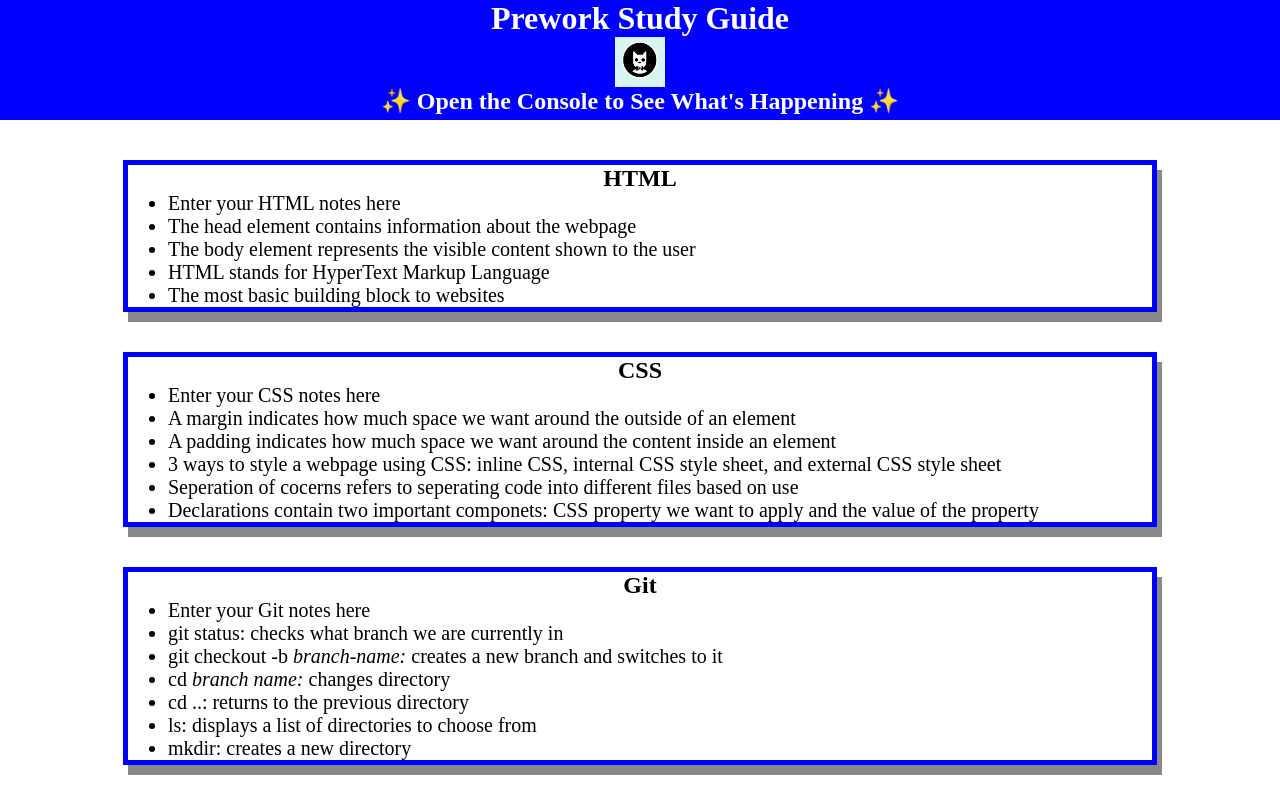
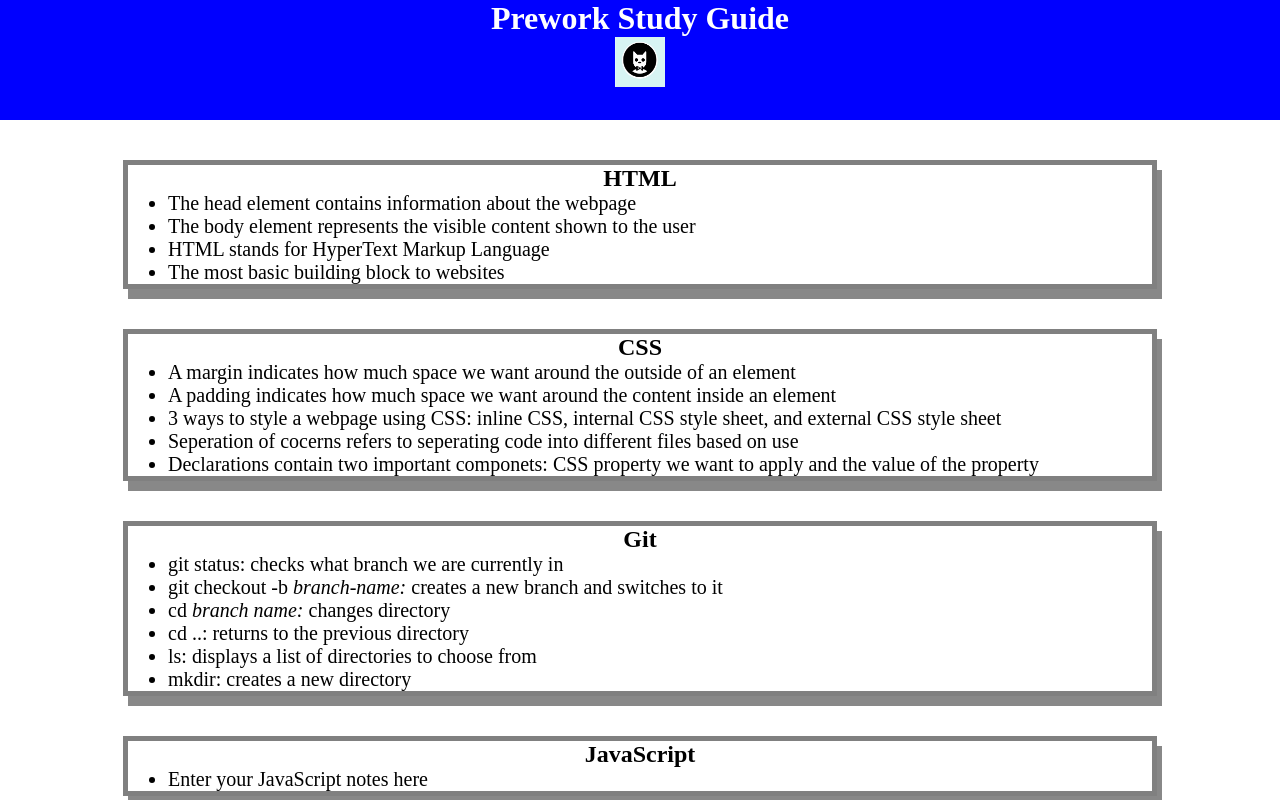
Before and after one commit to CBaldock2/prework-study-guide, a plain HTML site: page index.html in a window 1280 px wide. Shown: the top 800 px of the page. Drawn offline with Linux system fonts and the light colour scheme.

Commit message:
Revert "Added code to the js file"

```diff
--- a/assets/script.js
+++ /dev/null
@@ -1,19 +0,0 @@
-var topics = ['HTML', 'CSS', 'Git', 'JavaScript'];
-
-for(var x = 0; x < topics.length; x++) {
-    console.log(topics[x])
-}
-
-/*
-if (topic === 'HTML') {
- console.log("Let's study HTML!");
-} else if (topic === 'CSS') {
- console.log("Let's study CSS!");
-} else if (topic === 'Git') {
- console.log("Let's study Git!");
-} else if (topic === 'JavaScript') {
- console.log("Let's study JavaScript!");
-} else {
- console.log('Please try again!');
-}
-*/
--- a/assets/style.css
+++ b/assets/style.css
@@ -37,6 +37,6 @@ p {
 .card {
     width: 80%;
     margin: 40px auto;
-    border: 5px solid blue;
+    border: 5px solid gray;
     box-shadow: 5px 10px #888888
 }
--- a/index.html
+++ b/index.html
@@ -18,14 +18,12 @@
         src="./assets/bowtie-cat.png"
         alt="Profile image of cat wearing a bow tie."
       />
-      <h2>✨ Open the Console to See What's Happening ✨</h2>
     </header>
 
     <main>
       <section class="card" id="html-section">
         <h2>HTML</h2>
         <ul>
-          <li>Enter your HTML notes here</li>
           <li>The head element contains information about the webpage</li>
           <li>The body element represents the visible content shown to the user</li>
           <li>HTML stands for HyperText Markup Language</li>
@@ -36,7 +34,6 @@
       <section class="card" id="css-section">
         <h2>CSS</h2>
         <ul>
-          <li>Enter your CSS notes here</li>
           <li>A margin indicates how much space we want around the outside of an element</li>
           <li>A padding indicates how much space we want around the content inside an element</li>
           <li>3 ways to style a webpage using CSS: inline CSS, internal CSS style sheet, and external CSS style sheet</li>
@@ -49,7 +46,6 @@
       <section class="card" id="git-section">
         <h2>Git</h2>
         <ul>
-          <li> Enter your Git notes here</li>
           <li>git status: checks what branch we are currently in</li>
           <li>git checkout -b <i>branch-name:</i> creates a new branch and switches to it</li>
           <li>cd <i>branch name:</i> changes directory</li>
@@ -58,7 +54,6 @@
           <li>mkdir: creates a new directory</li>
 
         </ul>
-
 
       </section>
 
@@ -77,7 +72,6 @@
 
       </p>
     </footer>
-    <script src="./assets/script.js"></script>
 
   </body>
 
```
